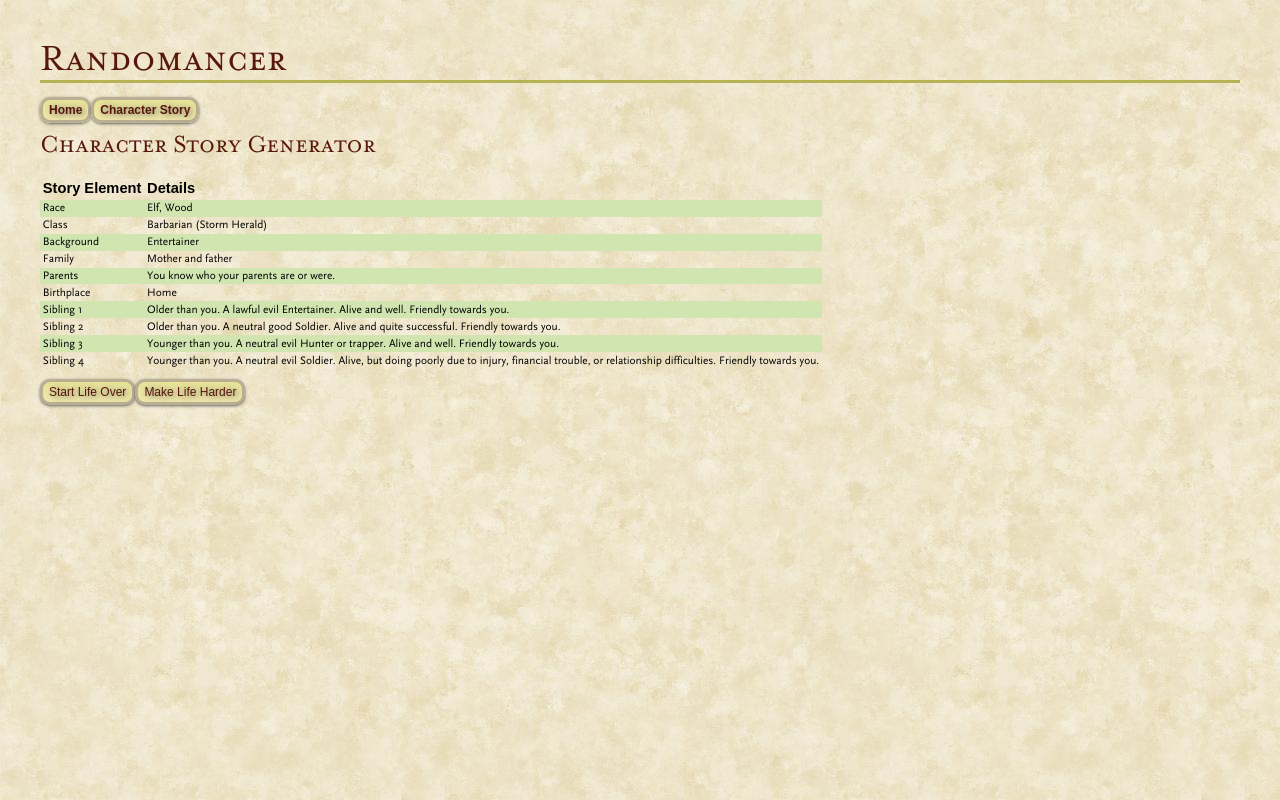
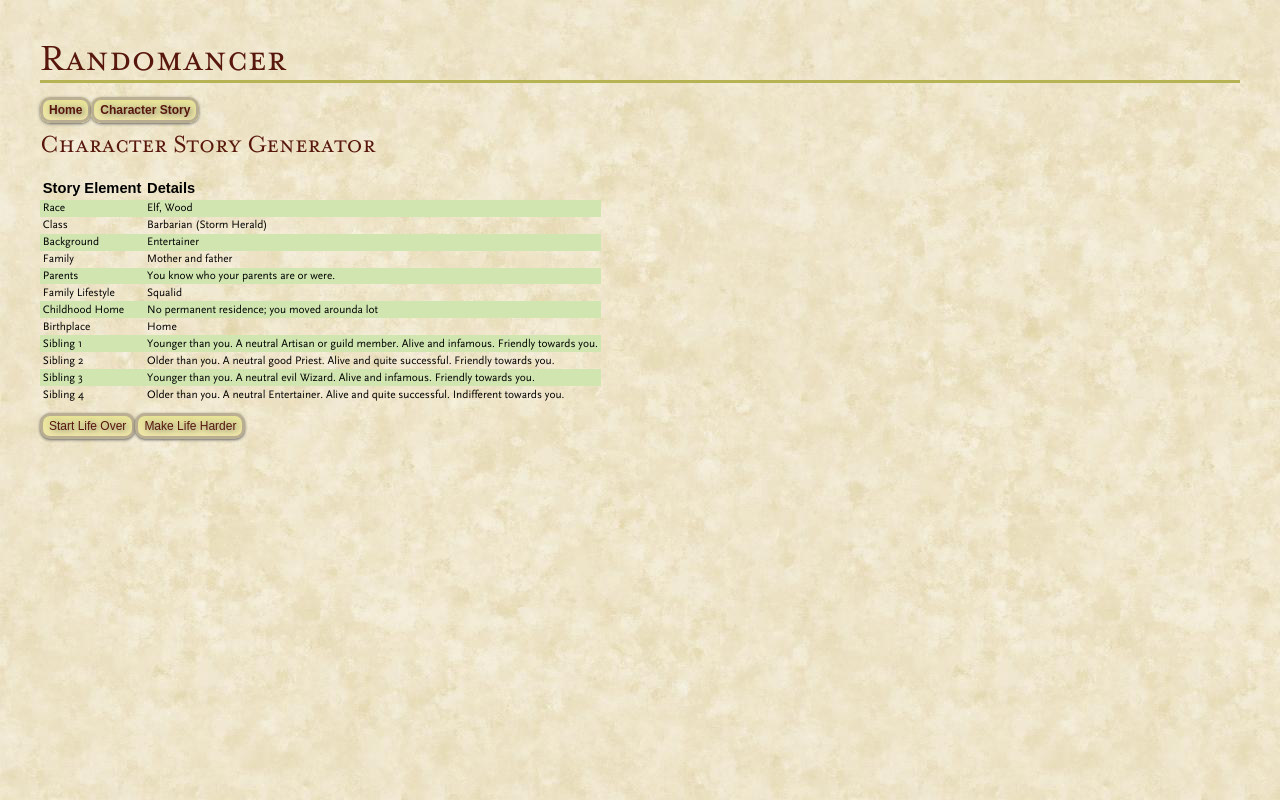
Before and after one commit to sshillyer/randomancer-ng, an Angular app: page /character-story in a window 1280 px wide. Built offline with nearby package versions, Linux system fonts and the light colour scheme; a web font is replaced by a local one.

Commit message:
Add family lifestyle and childhood home

```diff
--- a/src/app/character-story.service.ts
+++ b/src/app/character-story.service.ts
@@ -36,21 +36,31 @@ export class CharacterStoryService {
       absentParent = this.getRandomAbsentParent(absentParentRoll);
     }
 
+    const familyLifestyleRoll = this.supplementalTableService.roll(3, 6);
+    const familyLifestyle = this.getRandomFamilyLifestyle(familyLifestyleRoll);
+
+    const childhoodHomeRoll = this.supplementalTableService.roll(1, 100);
+    const childhoodHome = this.getChildhoodHome(childhoodHomeRoll, familyLifestyleRoll);
+
     const charClass = this.getRandomClass();
     const background = this.getRandomBackground();
     const birthplace = this.getRandomBirthplace();
     const siblings = this.getRandomSiblings();
+
+
 
     return {
       race: race,
       class: charClass,
       background: background,
       family: family,
+      familyLifestyle: familyLifestyle,
       absentParent: absentParent,
       knowParents: knowParents,
       parentInfo: parentInfo,
       birthplace: birthplace,
       siblings: siblings,
+      childhoodHome: childhoodHome,
     };
   }
 
@@ -93,6 +103,63 @@ export class CharacterStoryService {
       return 'Single mother or stepmother';
     } else {
       return 'Mother and father';
+    }
+  }
+
+  getChildhoodHome(roll: number, familyLifestyleRoll: number): string {
+    let rollWithMod = roll;
+    if (familyLifestyleRoll <= 3) {
+      rollWithMod -= 40;
+    } else if (familyLifestyleRoll <= 5) {
+      rollWithMod -= 20;
+    } else if (familyLifestyleRoll <= 8) {
+      rollWithMod -= 10;
+    } else if (familyLifestyleRoll <= 12) {
+      rollWithMod += 0;
+    } else if (familyLifestyleRoll <= 15) {
+      rollWithMod += 10;
+    } else if (familyLifestyleRoll <= 17) {
+      rollWithMod += 20;
+    } else {
+      rollWithMod += 40;
+    }
+
+    if (rollWithMod <= 0) {
+      return 'On the streets';
+    } else if (rollWithMod <= 20) {
+      return 'Rundown shack';
+    } else if (rollWithMod <= 30) {
+      return 'No permanent residence; you moved arounda lot';
+    } else if (rollWithMod <= 40) {
+      return 'Encampment or village in the wilderness';
+    } else if (rollWithMod <= 50) {
+      return 'Apartment in a rundown neighborhood';
+    } else if (rollWithMod <= 70) {
+      return 'Small house';
+    } else if (rollWithMod <= 90) {
+      return 'Large house';
+    } else if (rollWithMod <= 110) {
+      return 'Mansion';
+    } else {
+      return 'Palace or castle';
+    }
+  }
+
+  getRandomFamilyLifestyle(roll: number): string {
+    if (roll <= 3) {
+      return 'Wretched';
+    } else if (roll <= 5) {
+      return 'Squalid';
+    } else if (roll <= 8) {
+      return 'Poor';
+    } else if (roll <= 12) {
+      return 'Modest';
+    } else if (roll <= 15) {
+      return 'Comfortable';
+    } else if (roll <= 17) {
+      return 'Wealthy';
+    } else {
+      return 'Aristocratic';
     }
   }
 
--- a/src/app/character-story/character-story.component.html
+++ b/src/app/character-story/character-story.component.html
@@ -30,6 +30,14 @@
           <td>{{story.absentParent}}</td>
         </tr>
         <tr>
+          <td>Family Lifestyle</td>
+          <td>{{story.familyLifestyle}}</td>
+        </tr>
+        <tr>
+          <td>Childhood Home</td>
+          <td>{{story.childhoodHome}}</td>
+        </tr>
+        <tr>
           <td>Birthplace</td>
           <td>{{story.birthplace}}</td>
         </tr>
--- a/src/app/character-story/character-story.ts
+++ b/src/app/character-story/character-story.ts
@@ -3,6 +3,8 @@ export class CharacterStory {
     class: string;
     background: string;
     family: string;
+    familyLifestyle: string;
+    childhoodHome: string;
     absentParent: string;
     knowParents: boolean;
     parentInfo: string;
```
